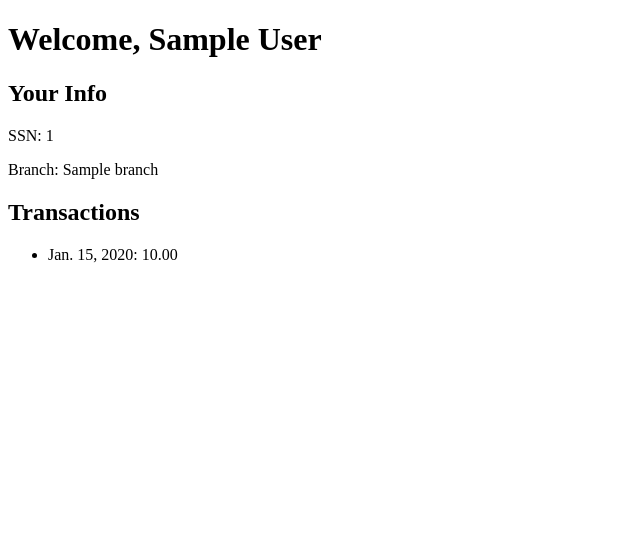
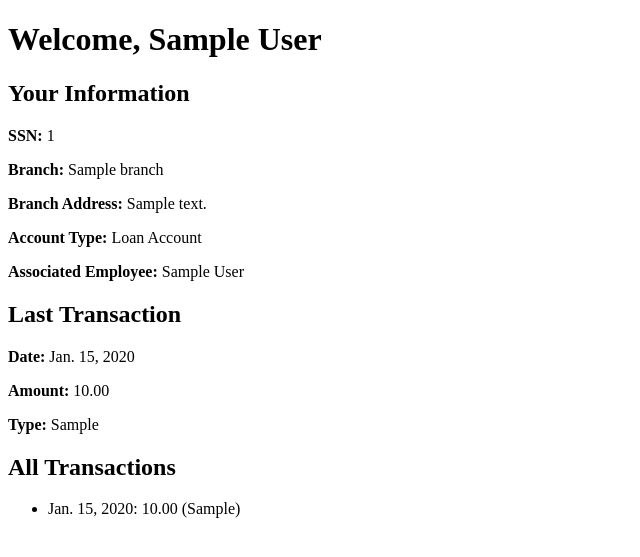
Before and after one commit to yshah0910/Proj-Bank, a Django app: page /customer/1/ in a window 1280 px wide. Shown: the top 557 px of the page, without its empty margins (0-640 px from the left). Run offline with Django 5.2, Linux system fonts and the light colour scheme; tables that the repository leaves empty hold one stand-in row (values such as "Sample post").

Commit message:
Update customer_dashboard.html

```diff
--- a/bank/templates/customer_dashboard.html
+++ b/bank/templates/customer_dashboard.html
@@ -5,13 +5,35 @@
 </head>
 <body>
     <h1>Welcome, {{ customer.name }}</h1>
-    <h2>Your Info</h2>
-    <p>SSN: {{ customer.ssn }}</p>
-    <p>Branch: {{ customer.branch.name }}</p>
-    <h2>Transactions</h2>
+
+    <h2>Your Information</h2>
+    <p><strong>SSN:</strong> {{ customer.ssn }}</p>
+    <p><strong>Branch:</strong>
+        {% if customer.branch %}
+            {{ customer.branch.name }}
+        {% else %}
+            No branch assigned
+        {% endif %}
+    </p>
+    <p><strong>Branch Address:</strong> {{ branch_address }}</p>
+    <p><strong>Account Type:</strong> {{ account_type }}</p>
+    <p><strong>Associated Employee:</strong> {{ associated_employee }}</p>
+
+    <h2>Last Transaction</h2>
+    {% if last_transaction %}
+        <p><strong>Date:</strong> {{ last_transaction.trans_date }}</p>
+        <p><strong>Amount:</strong> {{ last_transaction.amount }}</p>
+        <p><strong>Type:</strong> {{ last_transaction.trans_type }}</p>
+    {% else %}
+        <p>No transactions found.</p>
+    {% endif %}
+
+    <h2>All Transactions</h2>
     <ul>
         {% for transaction in transactions %}
-            <li>{{ transaction.trans_date }}: {{ transaction.amount }}</li>
+            <li>{{ transaction.trans_date }}: {{ transaction.amount }} ({{ transaction.trans_type }})</li>
+        {% empty %}
+            <li>No transactions available.</li>
         {% endfor %}
     </ul>
 </body>
```
